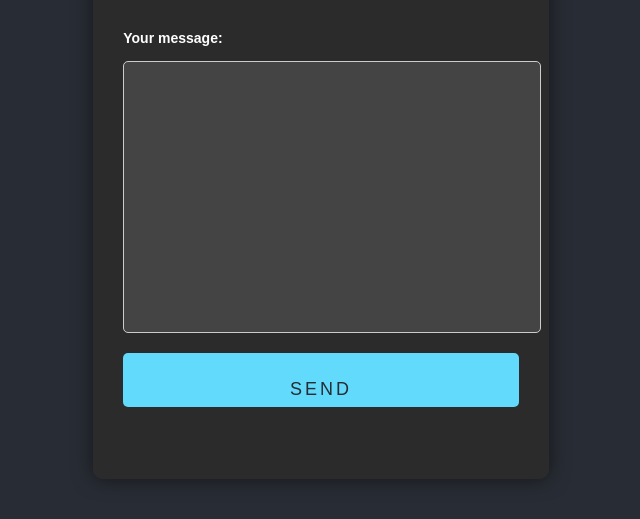
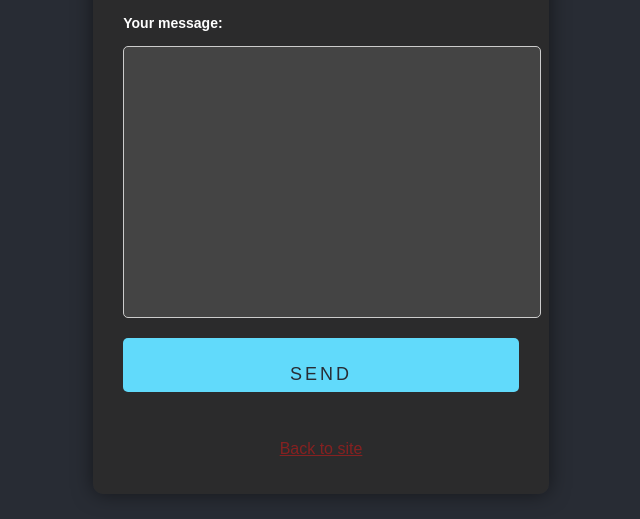
Before and after one commit to GMT-458-Web-GIS/personal-web-page-Adilhan11, a plain HTML site: page job-offer-form.html in a window 1280 px wide. Shown: the part 217-736 px from the top of the page, without its empty margins (319-959 px from the left). Drawn offline with Linux system fonts and the light colour scheme; a web font is replaced by a local one.

Commit message:
added "Back to site"  button to form

```diff
--- a/job-offer-form.html
+++ b/job-offer-form.html
@@ -88,6 +88,9 @@
             <textarea id="message" name="message" rows="5" required></textarea>
             <button type="submit">Send</button>
         </form>
+
+        <a href="https://gmt-458-web-gis.github.io/personal-web-page-Adilhan11/" class="back-link">Back to site</a>
+
     </div>
 
 </body>
```
